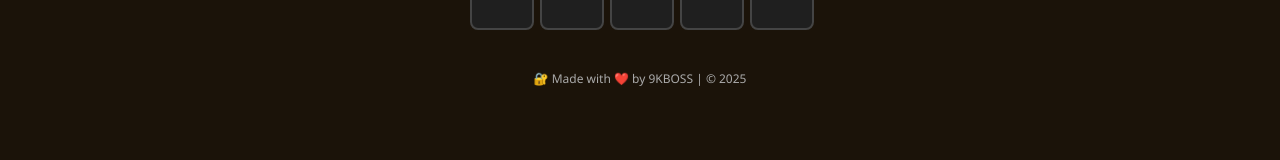
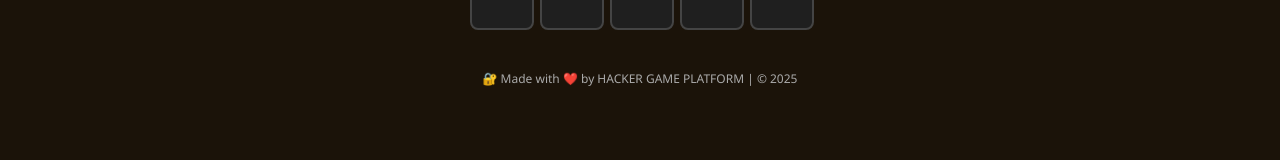
Before and after one commit to 9KBOSS/9KBOSS, a plain HTML site: page index.html in a window 1280 px wide. Shown: the part 533-693 px from the top of the page. Drawn offline with Linux system fonts and the light colour scheme.

Commit message:
Update index.html

```diff
--- a/index.html
+++ b/index.html
@@ -39,7 +39,7 @@
     </div>
   </div>
 
-  <footer>🔐 Made with ❤️ by 9KBOSS | © 2025</footer>
+  <footer>🔐 Made with ❤️ by HACKER GAME PLATFORM | © 2025</footer>
 
   <audio id="revealSound" src="https://cdn.pixabay.com/download/audio/2022/03/26/audio_c52856cce3.mp3?filename=game-notification-132514.mp3" preload="auto"></audio>
   <script src="script.js"></script>
```
